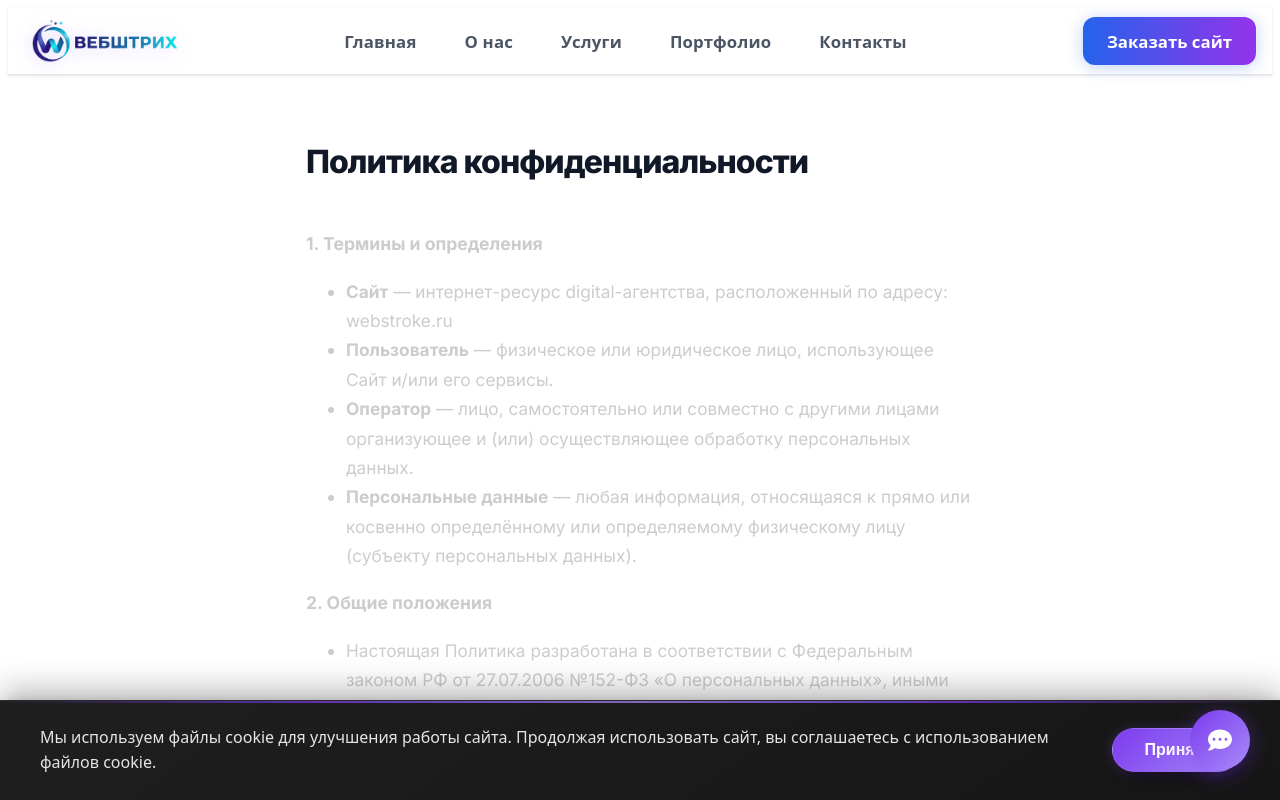
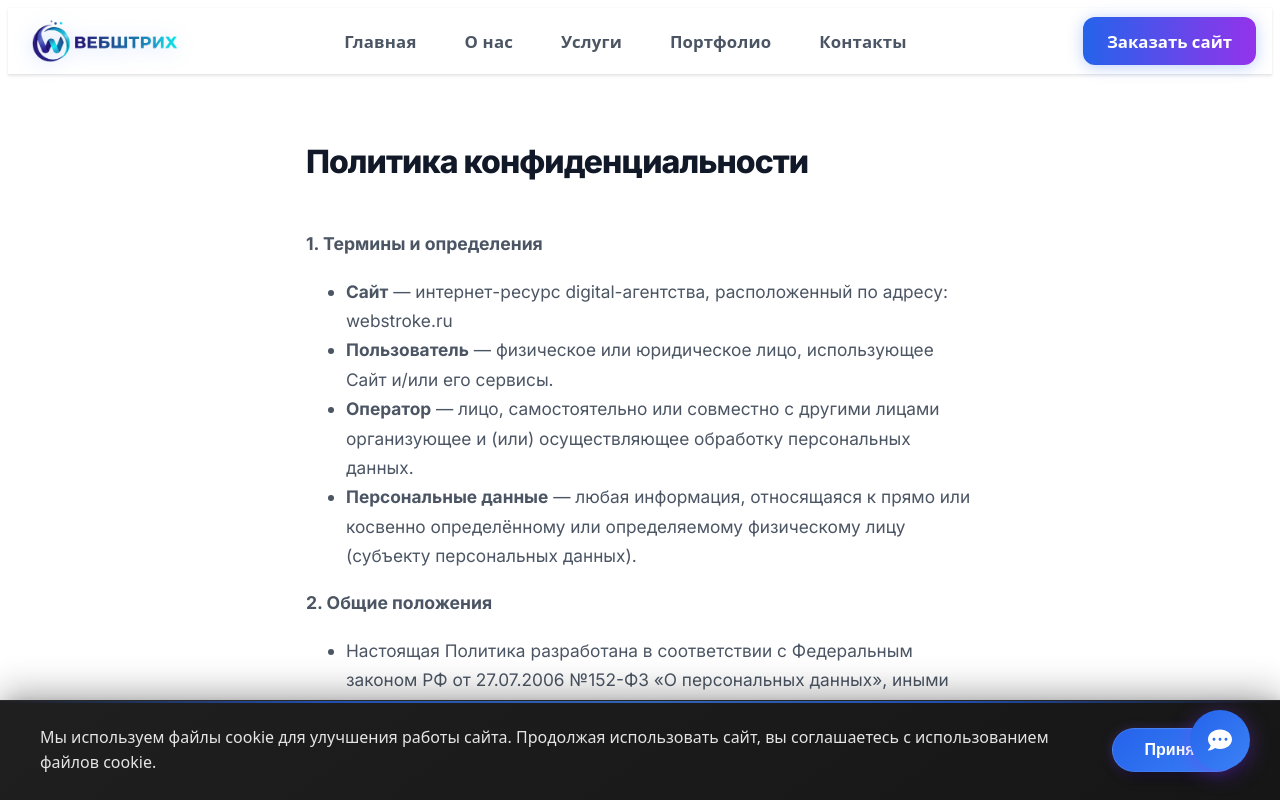
Before and after one commit to Dveyn/web_stroke, a Next.js app: page /privacy-policy in a window 1280 px wide. Shown: the top 800 px of the page. Built offline with nearby package versions, Linux system fonts and the light colour scheme.

Commit message:
fix style

```diff
--- a/src/app/cookies-policy/page.js
+++ b/src/app/cookies-policy/page.js
@@ -2,7 +2,7 @@ export default function CookiesPolicy() {
   return (
     <main style={{maxWidth:700,margin:'0 auto',padding:'48px 16px',fontFamily:'Inter,sans-serif'}}>
       <h1 style={{fontSize:'2rem',fontWeight:800,marginBottom:'1.5em'}}>Политика использования cookies</h1>
-      <section style={{color:'#ccc',fontSize:'1.08rem',lineHeight:1.7}}>
+      <section style={{color:'#4b5563',fontSize:'1.08rem',lineHeight:1.7}}>
         <p><b>1. Термины и определения</b></p>
         <ul>
           <li><b>Cookies</b> — небольшие текстовые файлы, сохраняемые на устройстве Пользователя при посещении Сайта.</li>
@@ -54,8 +54,8 @@ export default function CookiesPolicy() {
         </ul>
         <p><b>11. Контактные данные</b></p>
         <p>По вопросам, связанным с использованием cookies, Пользователь может обратиться по адресу электронной почты: admin@webstroke.ru.</p>
-        <p style={{marginTop:'2em',fontSize:'0.98em',color:'#888'}}>Последнее обновление: 2025</p>
-        <p style={{marginTop:'1em',fontSize:'0.95em',color:'#888'}}>Политика составлена с учётом требований ФЗ «О персональных данных» №152-ФЗ, ФЗ «Об информации, информационных технологиях и о защите информации» №149-ФЗ, ГК РФ и иных нормативных актов.</p>
+        <p style={{marginTop:'2em',fontSize:'0.98em',color:'#6b7280'}}>Последнее обновление: 2025</p>
+        <p style={{marginTop:'1em',fontSize:'0.95em',color:'#6b7280'}}>Политика составлена с учётом требований ФЗ «О персональных данных» №152-ФЗ, ФЗ «Об информации, информационных технологиях и о защите информации» №149-ФЗ, ГК РФ и иных нормативных актов.</p>
       </section>
     </main>
   );
--- a/src/app/privacy-policy/page.js
+++ b/src/app/privacy-policy/page.js
@@ -2,7 +2,7 @@ export default function PrivacyPolicy() {
   return (
     <main style={{maxWidth:700,margin:'0 auto',padding:'48px 16px',fontFamily:'Inter,sans-serif'}}>
       <h1 style={{fontSize:'2rem',fontWeight:800,marginBottom:'1.5em'}}>Политика конфиденциальности</h1>
-      <section style={{color:'#ccc',fontSize:'1.08rem',lineHeight:1.7}}>
+      <section style={{color:'#4b5563',fontSize:'1.08rem',lineHeight:1.7}}>
         <p><b>1. Термины и определения</b></p>
         <ul>
           <li><b>Сайт</b> — интернет-ресурс digital-агентства, расположенный по адресу: webstroke.ru</li>
@@ -67,8 +67,8 @@ export default function PrivacyPolicy() {
         </ul>
         <p><b>13. Контактные данные</b></p>
         <p>По вопросам, связанным с обработкой персональных данных, Пользователь может обратиться по адресу электронной почты: admin@webstroke.ru.</p>
-        <p style={{marginTop:'2em',fontSize:'0.98em',color:'#888'}}>Последнее обновление: 2025</p>
-        <p style={{marginTop:'1em',fontSize:'0.95em',color:'#888'}}>Политика составлена с учётом требований ФЗ «О персональных данных» №152-ФЗ, ФЗ «Об информации, информационных технологиях и о защите информации» №149-ФЗ, ГК РФ и иных нормативных актов.</p>
+        <p style={{marginTop:'2em',fontSize:'0.98em',color:'#6b7280'}}>Последнее обновление: 2025</p>
+        <p style={{marginTop:'1em',fontSize:'0.95em',color:'#6b7280'}}>Политика составлена с учётом требований ФЗ «О персональных данных» №152-ФЗ, ФЗ «Об информации, информационных технологиях и о защите информации» №149-ФЗ, ГК РФ и иных нормативных актов.</p>
       </section>
     </main>
   );
--- a/src/app/terms-of-use/page.js
+++ b/src/app/terms-of-use/page.js
@@ -2,7 +2,7 @@ export default function TermsOfUse() {
   return (
     <main style={{maxWidth:700,margin:'0 auto',padding:'48px 16px',fontFamily:'Inter,sans-serif'}}>
       <h1 style={{fontSize:'2rem',fontWeight:800,marginBottom:'1.5em'}}>Пользовательское соглашение</h1>
-      <section style={{color:'#ccc',fontSize:'1.08rem',lineHeight:1.7}}>
+      <section style={{color:'#4b5563',fontSize:'1.08rem',lineHeight:1.7}}>
         <p><b>1. Термины и определения</b></p>
         <ul>
           <li><b>Сайт</b> — интернет-ресурс digital-агентства, расположенный по адресу: webstroke.ru.</li>
@@ -53,8 +53,8 @@ export default function TermsOfUse() {
         </ul>
         <p><b>12. Контактные данные</b></p>
         <p>По вопросам, связанным с использованием Сайта, Пользователь может обратиться по адресу электронной почты: admin@webstroke.ru.</p>
-        <p style={{marginTop:'2em',fontSize:'0.98em',color:'#888'}}>Последнее обновление: 2025</p>
-        <p style={{marginTop:'1em',fontSize:'0.95em',color:'#888'}}>Соглашение составлено с учётом требований ГК РФ, ФЗ «О персональных данных» №152-ФЗ, ФЗ «Об информации, информационных технологиях и о защите информации» №149-ФЗ и иных нормативных актов.</p>
+        <p style={{marginTop:'2em',fontSize:'0.98em',color:'#6b7280'}}>Последнее обновление: 2025</p>
+        <p style={{marginTop:'1em',fontSize:'0.95em',color:'#6b7280'}}>Соглашение составлено с учётом требований ГК РФ, ФЗ «О персональных данных» №152-ФЗ, ФЗ «Об информации, информационных технологиях и о защите информации» №149-ФЗ и иных нормативных актов.</p>
       </section>
     </main>
   );
--- a/src/components/sections/AboutSection.js
+++ b/src/components/sections/AboutSection.js
@@ -19,10 +19,10 @@ const AboutSection = () => {
             transition={{ duration: 0.8 }}
             className="about-title"
             style={{
-              color: '#fff',
+              color: '#111827',
               fontWeight: 800,
               fontSize: '2.5rem',
-              textShadow: '0 2px 8px rgba(0,0,0,0.18)',
+              textShadow: 'none',
               letterSpacing: '-0.01em',
               textAlign: 'center',
               marginBottom: 'var(--space-6)',
--- a/src/components/sections/ContsctSection.js
+++ b/src/components/sections/ContsctSection.js
@@ -216,7 +216,7 @@ const ContactSection = () => {
             <p>Телефон: <a href="tel:+78006009833">8-800-600-98-33</a></p>
             <p>Адрес: г. Ростов-на-Дону, ул. Вавилова, д. 49, офис 111</p>
 
-            <h4 style={{ marginTop: '1.5em', marginBottom: '0.8em', fontSize: '1.1rem', color: '#fff' }}>
+            <h4 style={{ marginTop: '1.5em', marginBottom: '0.8em', fontSize: '1.1rem', color: '#111827' }}>
               Напишите нам в мессенджерах
             </h4>
             <div style={{ display: 'flex', gap: '1rem', flexWrap: 'wrap' }}>
--- a/src/components/sections/PortfolioSection.js
+++ b/src/components/sections/PortfolioSection.js
@@ -83,7 +83,7 @@ const PortfolioSection = () => {
           Примеры наших работ
           <span className="portfolio-title-underline" />
         </h2>
-        <p style={ { textAlign: 'center', color: '#ccc', marginBottom: '2rem', fontSize: '1.2rem' } }>
+        <p className="portfolio-subtitle">
           Вот сайты, которые мы сделали для клиентов. Каждый из них уже помогает зарабатывать и привлекать новых покупателей.
         </p>
         <div className="portfolio-filter">
--- a/src/styles/Header.module.css
+++ b/src/styles/Header.module.css
@@ -38,12 +38,12 @@
   height: clamp(32px, 5vw, 50px);
   width: auto;
   transition: all var(--transition-normal);
-  filter: drop-shadow(0 3px 10px rgba(124, 58, 237, 0.2));
+  filter: drop-shadow(0 3px 10px rgba(37, 99, 235, 0.2));
 }
 
 .logo:hover img {
   transform: scale(1.08) rotate(-3deg);
-  filter: drop-shadow(0 5px 20px rgba(124, 58, 237, 0.4));
+  filter: drop-shadow(0 5px 20px rgba(37, 99, 235, 0.4));
 }
 
 .nav {
--- a/src/styles/footer.css
+++ b/src/styles/footer.css
@@ -46,12 +46,12 @@
   height: 42px;
   width: auto;
   transition: all var(--transition-normal);
-  filter: drop-shadow(0 3px 10px rgba(124, 58, 237, 0.2));
+  filter: drop-shadow(0 3px 10px rgba(37, 99, 235, 0.2));
 }
 
 .logo:hover img {
   transform: scale(1.08);
-  filter: drop-shadow(0 5px 16px rgba(124, 58, 237, 0.4));
+  filter: drop-shadow(0 5px 16px rgba(37, 99, 235, 0.4));
 }
 
 .description {
--- a/src/styles/globals.css
+++ b/src/styles/globals.css
@@ -216,7 +216,7 @@ a {
 .input:focus {
   outline: none;
   border-color: var(--primary);
-  box-shadow: var(--neuro-shadow-inset), 0 0 0 3px rgba(124, 58, 237, 0.15);
+  box-shadow: var(--neuro-shadow-inset), 0 0 0 3px rgba(37, 99, 235, 0.15);
 }
 
 .input::placeholder {
@@ -503,7 +503,7 @@ p {
   transform: translateX(-50%);
   width: 60px;
   height: 2.5px;
-  background: linear-gradient(90deg, var(--primary), var(--primary-light), var(--primary));
+  background: linear-gradient(90deg, #2563eb, #9333ea, #2563eb);
   border-radius: var(--radius-full);
   opacity: 1;
 }
@@ -584,11 +584,14 @@ p {
 
 #about .cta {
   margin: var(--space-8) 0 var(--space-2) 0;
-  color: var(--primary);
+  color: #2563eb;
   font-weight: 500;
   font-size: 1.05rem;
   text-align: center;
-  opacity: 0.9;
+}
+
+#about .cta strong {
+  color: #111827;
 }
 
 #about .cta-container {
@@ -930,7 +933,7 @@ p {
 }
 
 .input-icon {
-  color: #888;
+  color: #6b7280;
   font-size: 1.2em;
 }
 
@@ -2259,10 +2262,12 @@ textarea {
   justify-content: center;
   margin-bottom: 1rem;
   transition: all 0.3s;
+  flex-shrink: 0;
 }
 
 .service-icon svg {
-  font-size: 1.75rem;
+  width: 28px;
+  height: 28px;
   color: white;
 }
 
@@ -2275,6 +2280,7 @@ textarea {
   font-weight: 600;
   color: #111827;
   margin-bottom: 0.75rem;
+  line-height: 1.5;
 }
 
 .service-card-title a {
@@ -2299,13 +2305,15 @@ textarea {
   margin-bottom: 1rem;
   list-style: none;
   padding: 0;
+  display: flex;
+  flex-direction: column;
+  gap: 0.5rem;
+}
+
+.service-benefits li {
   color: #4b5563;
   font-size: 0.875rem;
   line-height: 1.5;
-}
-
-.service-benefits li {
-  margin-bottom: 0.5rem;
 }
 
 .service-price {
@@ -2313,6 +2321,7 @@ textarea {
   font-weight: 700;
   font-size: 1.5rem;
   margin-bottom: 0.5rem;
+  line-height: 1.2;
 }
 
 .service-link {
@@ -2321,10 +2330,7 @@ textarea {
   font-weight: 500;
   text-decoration: none;
   transition: color 0.2s;
-  margin-top: auto;
-  padding-top: 1rem;
-  border-top: 1px solid #e5e7eb;
-  width: 100%;
+  display: block;
 }
 
 .service-link:hover {
@@ -2573,8 +2579,19 @@ textarea {
   width: 80px;
   height: 4px;
   border-radius: 2px;
-  background: linear-gradient(90deg, var(--primary), var(--primary-light), var(--primary));
+  background: linear-gradient(90deg, #2563eb, #9333ea);
   opacity: 0.8;
+}
+
+.portfolio-subtitle {
+  text-align: center;
+  color: #4b5563;
+  margin-bottom: 2rem;
+  font-size: 1.2rem;
+  line-height: 1.6;
+  max-width: 42rem;
+  margin-left: auto;
+  margin-right: auto;
 }
 
 .portfolio-filter {
@@ -2619,10 +2636,7 @@ textarea {
   border-color: transparent;
 }
 
-.filter-btn.active::before,
-.filter-btn:hover::before {
-  opacity: 1;
-}
+
 
 
 .filter-btn span {
--- a/src/styles/variables.css
+++ b/src/styles/variables.css
@@ -1,11 +1,11 @@
 :root {
   /* Современная цветовая палитра */
-  --primary: #7c3aed;
-  --primary-dark: #6d28d9;
-  --primary-light: #a78bfa;
-  --primary-lighter: #c4b5fd;
-  --secondary: #10b981;
-  --secondary-light: #34d399;
+  --primary: #2563eb;
+  --primary-dark: #1d4ed8;
+  --primary-light: #3b82f6;
+  --primary-lighter: #60a5fa;
+  --secondary: #9333ea;
+  --secondary-light: #a855f7;
   --accent: #f43f5e;
   --accent-light: #fb7185;
 
@@ -29,10 +29,10 @@
   --neuro-bg-base: #1e1e1e;
 
   /* Градиенты */
-  --gradient-primary: linear-gradient(135deg, var(--primary) 0%, var(--primary-light) 100%);
+  --gradient-primary: linear-gradient(135deg, #2563eb 0%, #9333ea 100%);
   --gradient-secondary: linear-gradient(135deg, var(--secondary) 0%, var(--secondary-light) 100%);
   --gradient-dark: linear-gradient(135deg, var(--neutral-800) 0%, var(--neutral-900) 100%);
-  --gradient-glow: linear-gradient(135deg, rgba(124, 58, 237, 0.5) 0%, rgba(167, 139, 250, 0.5) 100%);
+  --gradient-glow: linear-gradient(135deg, rgba(37, 99, 235, 0.5) 0%, rgba(147, 51, 234, 0.5) 100%);
   --gradient-neuro: linear-gradient(145deg, #1f1f1f, #161616);
   --gradient-neuro-reverse: linear-gradient(145deg, #161616, #1f1f1f);
 
@@ -49,8 +49,8 @@
   --shadow-md: 0 10px 15px -3px rgb(0 0 0 / 0.1), 0 4px 6px -4px rgb(0 0 0 / 0.1);
   --shadow-lg: 0 20px 25px -5px rgb(0 0 0 / 0.1), 0 8px 10px -6px rgb(0 0 0 / 0.1);
   --shadow-xl: 0 25px 50px -12px rgb(0 0 0 / 0.25);
-  --shadow-glow: 0 0 20px rgba(124, 58, 237, 0.3);
-  --shadow-glow-strong: 0 0 30px rgba(124, 58, 237, 0.5);
+  --shadow-glow: 0 0 20px rgba(37, 99, 235, 0.3);
+  --shadow-glow-strong: 0 0 30px rgba(37, 99, 235, 0.5);
 
   /* Эффекты размытия */
   --blur-sm: blur(4px);
@@ -110,10 +110,10 @@
 /* Темная тема */
 @media (prefers-color-scheme: dark) {
   :root {
-    --primary: #a78bfa;
-    --primary-dark: #7c3aed;
-    --primary-light: #c4b5fd;
-    --secondary: #34d399;
+    --primary: #3b82f6;
+    --primary-dark: #2563eb;
+    --primary-light: #60a5fa;
+    --secondary: #a855f7;
     --accent: #fb7185;
   }
 }
```
